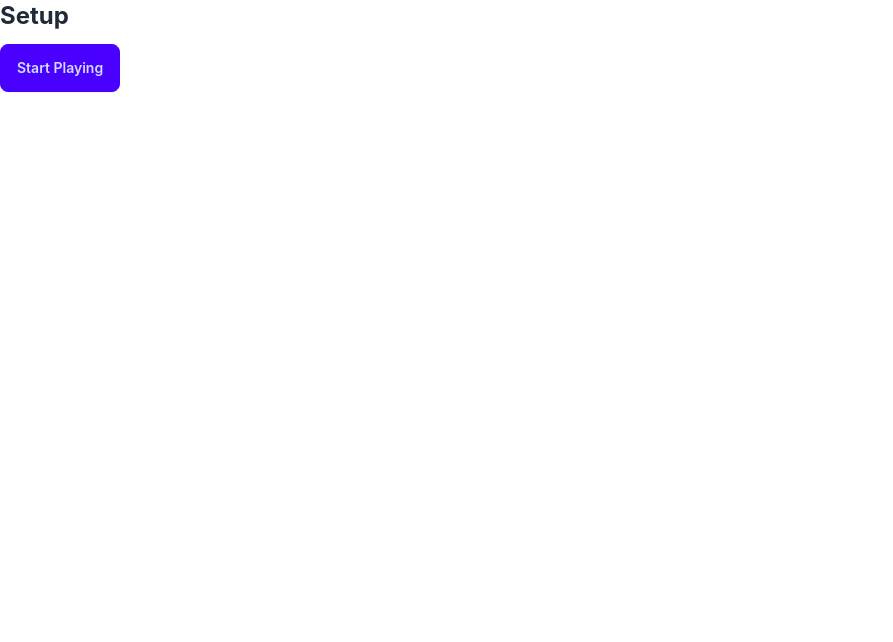
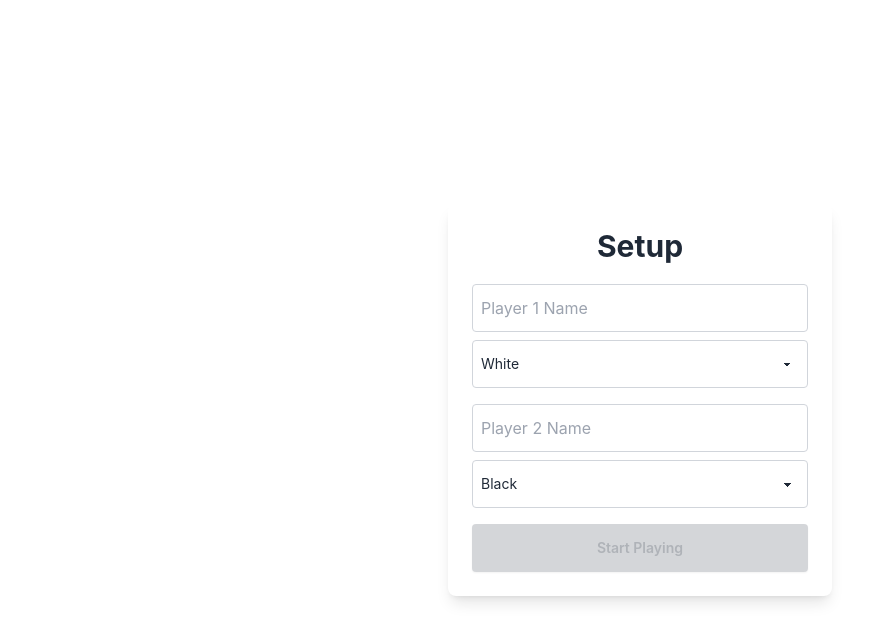
Before and after one commit to 2024-fall-afe-mowe/tca-chess, a React (Create React App) app: page /#/setup in a window 1280 px wide. Shown: the top 642 px of the page, without its empty margins (0-893 px from the left). Built offline with nearby package versions, Linux system fonts and the light colour scheme.

Commit message:
Homepage and setup screen
built and designed the homepage and made the setup screen work.

```diff
--- a/src/Home.tsx
+++ b/src/Home.tsx
@@ -1,21 +1,22 @@
 import { useNavigate } from "react-router-dom";
 
 export const Home = () => {
-
-const nav = useNavigate();
+    const nav = useNavigate();
 
     return (
-        <div>
-            <h1
-                className='text-2xl font-bold mb-3'
-            >
-                Home
+        <div className="text-white p-5">
+            <h1 className='text-4xl font-bold mb-5 text-center'>
+                CHESS GAME
             </h1>
+            <div className="border-t border-white my-5"></div>
+            <p className='text-center text-lg mb-5'>
+                Welcome to Chess!
+            </p>
             <button
-                className="btn btn-primary mb-3"
+                className="btn btn-primary mx-auto block"
                 onClick={() => nav("/setup")}
             >
-                Play
+                ▶️ Play
             </button>
         </div>
     );
--- a/src/Setup.tsx
+++ b/src/Setup.tsx
@@ -1,21 +1,67 @@
 import { useNavigate } from "react-router-dom";
+import { useState } from "react";
 
 export const Setup = () => {
 
     const nav = useNavigate();
+
+    const [player1Name, setPlayer1Name] = useState("");
+    const [player2Name, setPlayer2Name] = useState("");
+    const [player1Color, setPlayer1Color] = useState("white");
+    const [player2Color, setPlayer2Color] = useState("black");
+
+    const handleStartGame = () => {
+        nav("/play");
+    };
+
     return (
-        <div>
-            <h1
-                className='text-2xl font-bold mb-3'
-            >
+        <div className="min-h-screen flex items-center justify-center">
+            <div className="bg-white p-6 rounded-lg shadow-lg w-96">
+                <h1 className='text-3xl font-bold mb-5 text-center'>
                     Setup
                 </h1>
+                <div className="mb-4">
+                    <input
+                        type="text"
+                        placeholder="Player 1 Name"
+                        value={player1Name}
+                        onChange={(e) => setPlayer1Name(e.target.value)}
+                        className="input w-full p-2 border border-gray-300 rounded"
+                    />
+                    <select
+                        value={player1Color}
+                        onChange={(e) => setPlayer1Color(e.target.value)}
+                        className="select w-full p-2 border border-gray-300 rounded mt-2"
+                    >
+                        <option value="white" disabled={!!(player2Color === "white" && player2Name)}>White</option>
+                        <option value="black" disabled={!!(player2Color === "black" && player2Name)}>Black</option>
+                    </select>
+                </div>
+                <div className="mb-4">
+                    <input
+                        type="text"
+                        placeholder="Player 2 Name"
+                        value={player2Name}
+                        onChange={(e) => setPlayer2Name(e.target.value)}
+                        className="input w-full p-2 border border-gray-300 rounded"
+                    />
+                    <select
+                        value={player2Color}
+                        onChange={(e) => setPlayer2Color(e.target.value)}
+                        className="select w-full p-2 border border-gray-300 rounded mt-2"
+                    >
+                        <option value="white" disabled={!!(player1Color === "white" && player1Name)}>White</option>
+                        <option value="black" disabled={!!(player1Color === "black" && player1Name)}>Black</option>
+                    </select>
+                </div>
                 <button
-                className="btn btn-primary mb-3"
-                onClick={() => nav("/play")}
+                    className="btn btn-primary w-full p-2 bg-blue-500 text-white rounded hover:bg-blue-600 transition"
+                    onClick={handleStartGame}
+                    disabled={!player1Name || !player2Name || player1Color === player2Color || player1Name === player2Name}
                 >
                     Start Playing
                 </button>
             </div>
+        </div>
     );
 };
```
Lines whose indentation alone changed are shown as unchanged.
